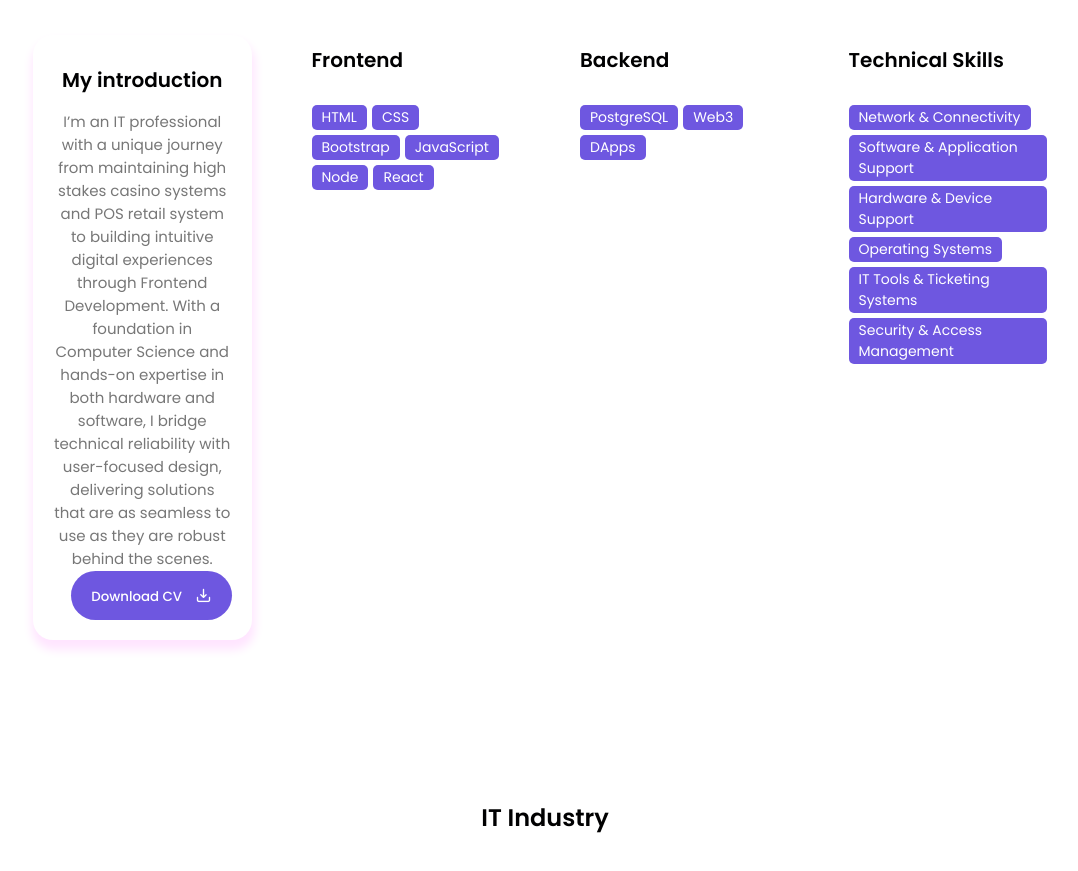
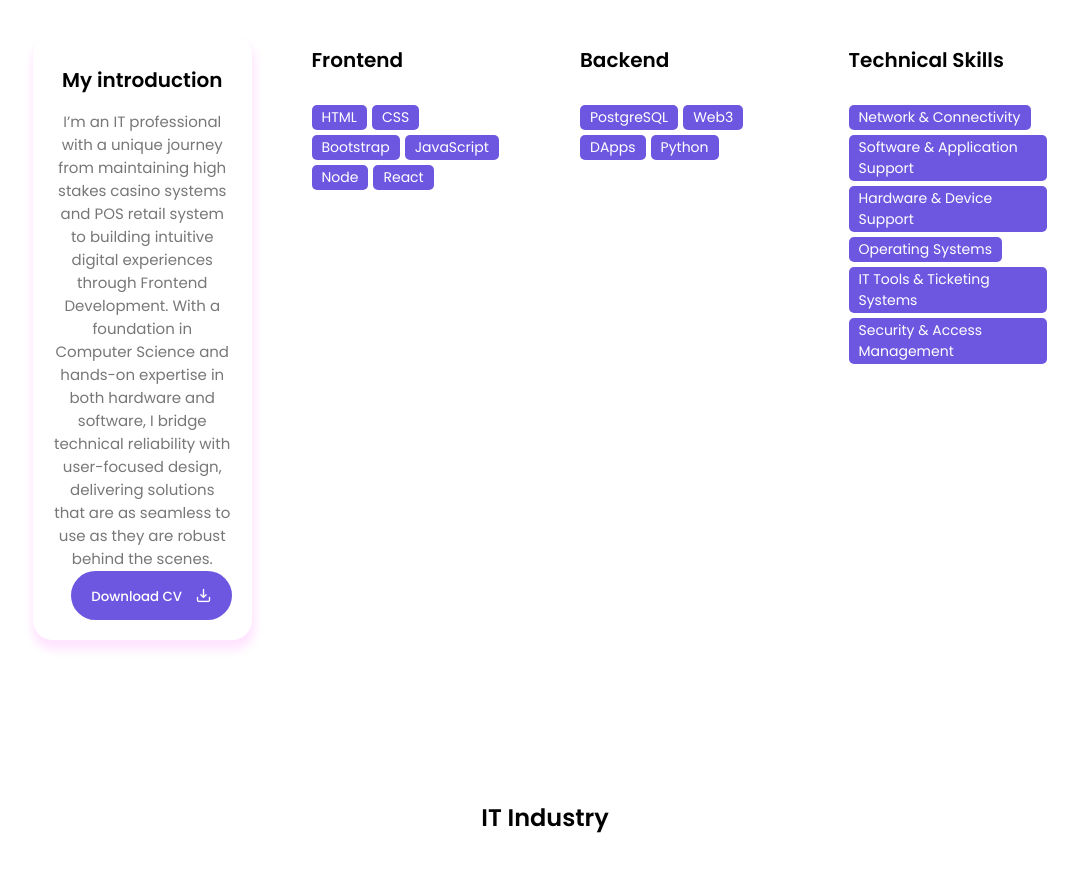
Before and after one commit to asconcepcion-dev/acon-portfolio, a plain HTML site: page index.html in a window 1280 px wide. Shown: the part 960-1831 px from the top of the page, without its empty margins (95-1173 px from the left). Drawn offline with nearby package versions, Linux system fonts and the light colour scheme.

Commit message:
index.html

```diff
--- a/index.html
+++ b/index.html
@@ -130,6 +130,7 @@
                         <span>PostgreSQL</span>
                         <span>Web3</span>
                         <span>DApps</span>
+                        <span>Python</span>
                     </div>
                 </div>
              </div>
```
